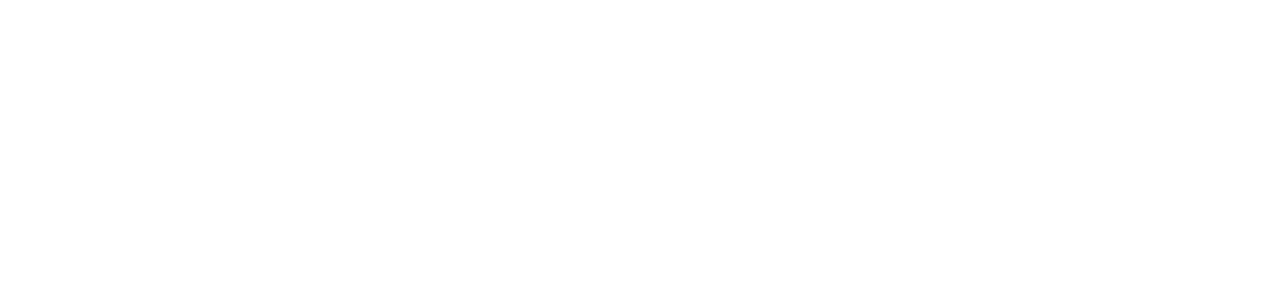
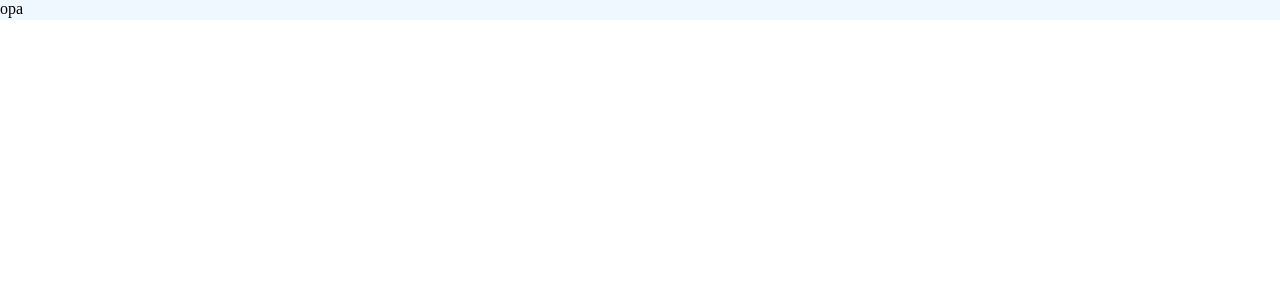
Before and after one commit to luizlopes12/Menu-react, a React (Create React App) app: page / in a window 1280 px wide. Shown: the top 300 px of the page. Built offline with nearby package versions, Linux system fonts and the light colour scheme.

Commit message:
global styles

```diff
--- a/public/index.html
+++ b/public/index.html
@@ -1,5 +1,5 @@
 <!DOCTYPE html>
-<html lang="en">
+<html lang="pt-br">
   <head>
     <meta charset="utf-8" />
     <link rel="icon" href="%PUBLIC_URL%/favicon.ico" />
@@ -10,34 +10,11 @@
       content="Web site created using create-react-app"
     />
     <link rel="apple-touch-icon" href="%PUBLIC_URL%/logo192.png" />
-    <!--
-      manifest.json provides metadata used when your web app is installed on a
-      user's mobile device or desktop. See https://developers.google.com/web/fundamentals/web-app-manifest/
-    -->
     <link rel="manifest" href="%PUBLIC_URL%/manifest.json" />
-    <!--
-      Notice the use of %PUBLIC_URL% in the tags above.
-      It will be replaced with the URL of the `public` folder during the build.
-      Only files inside the `public` folder can be referenced from the HTML.
-
-      Unlike "/favicon.ico" or "favicon.ico", "%PUBLIC_URL%/favicon.ico" will
-      work correctly both with client-side routing and a non-root public URL.
-      Learn how to configure a non-root public URL by running `npm run build`.
-    -->
-    <title>React App</title>
+    <title>Opa</title>
   </head>
   <body>
     <noscript>You need to enable JavaScript to run this app.</noscript>
     <div id="root"></div>
-    <!--
-      This HTML file is a template.
-      If you open it directly in the browser, you will see an empty page.
-
-      You can add webfonts, meta tags, or analytics to this file.
-      The build step will place the bundled scripts into the <body> tag.
-
-      To begin the development, run `npm start` or `yarn start`.
-      To create a production bundle, use `npm run build` or `yarn build`.
-    -->
   </body>
 </html>
--- a/src/App.js
+++ b/src/App.js
@@ -1,9 +1,11 @@
-
+import Header from "./header/Header";
+import {GlobalStyle} from './global/GlobalStyle'
 function App() {
   return (
-    <div className="App">
-
-    </div>
+    <>
+      <GlobalStyle/>
+      <Header/>
+    </>
   );
 }
 
--- /dev/null
+++ b/src/global/GlobalStyle.js
@@ -0,0 +1,9 @@
+import { createGlobalStyle } from "styled-components";
+
+export const GlobalStyle = createGlobalStyle`
+    *,body{
+    margin: 0;
+    padding: 0;
+    box-sizing: border-box;
+    }
+`
--- /dev/null
+++ b/src/header/Header.jsx
@@ -0,0 +1,10 @@
+import {Container} from './style'
+const Header = () => {
+    return (
+        <Container>
+        opa
+        </Container>
+    );
+}
+
+export default Header;
--- /dev/null
+++ b/src/header/style.js
@@ -0,0 +1,8 @@
+import styled from "styled-components";
+
+
+export const Container = styled.section`
+    background-color: aliceblue;
+    height: 20px;
+    width: 100%;
+`;
```
